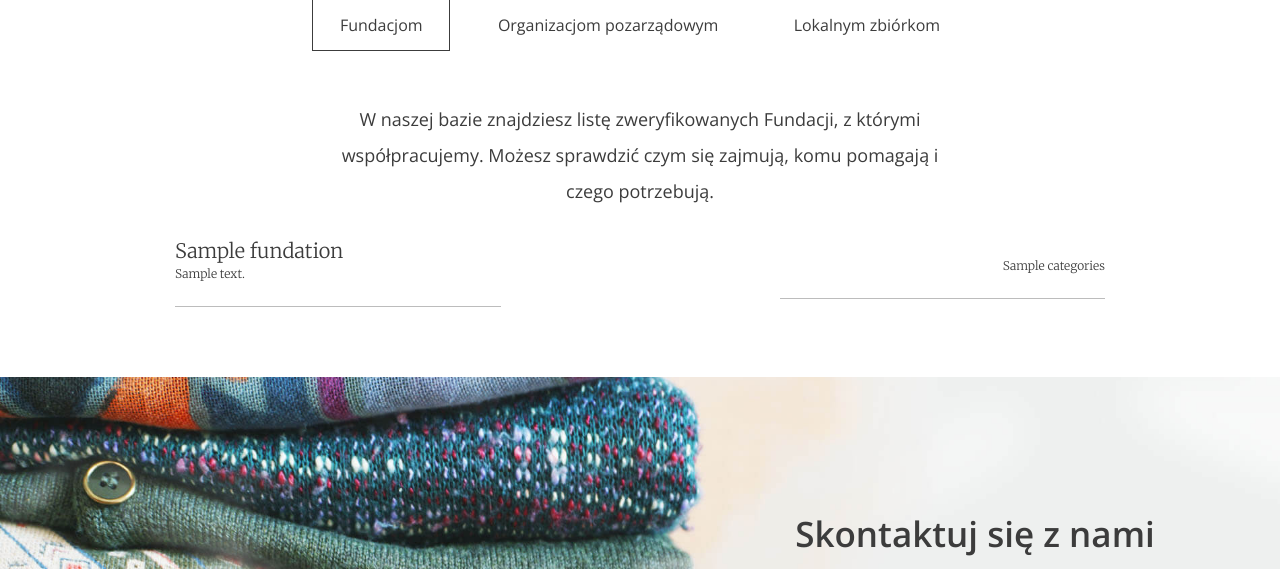
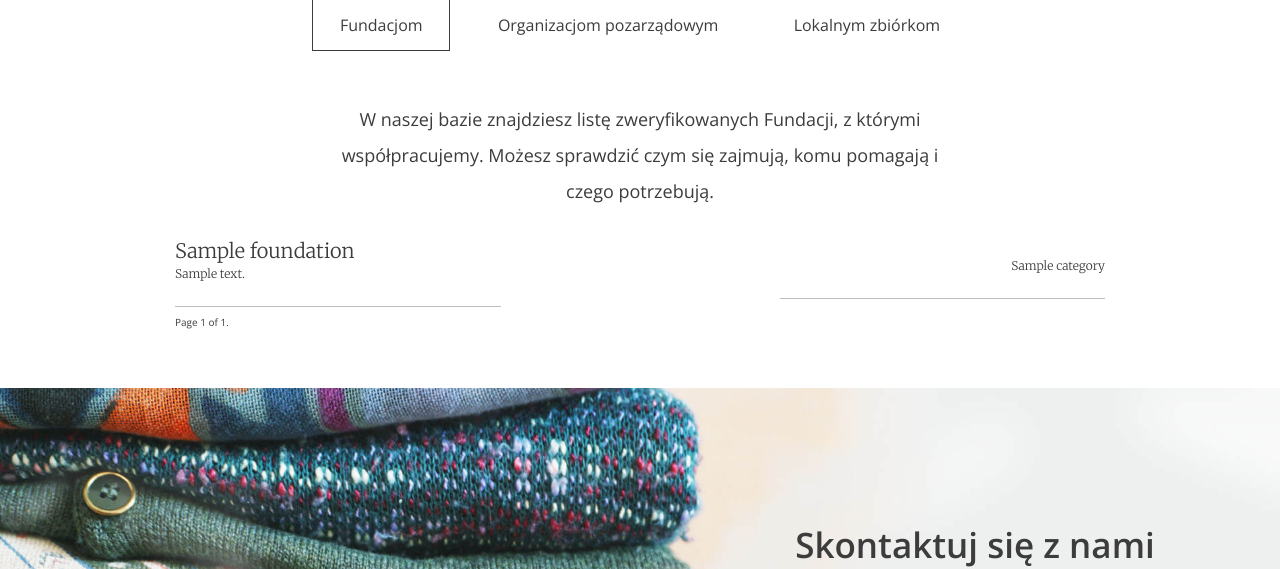
Before and after one commit to SwiderskJ/Give-it-to-good-hands, a Django app: template templates/index.html in a window 1280 px wide. Shown: the part 2719-3288 px from the top of the page. Run offline with Django 4.2, Linux system fonts and the light colour scheme; the template is opened without the code that fills it: most values are stand-ins (such as "Sample title", 1, 10 or a date in 2020).

Commit message:
Update index.html

```diff
--- a/templates/index.html
+++ b/templates/index.html
@@ -89,125 +89,123 @@
       <h2>Komu pomagamy?</h2>
 
       <ul class="help--buttons">
-        <li data-id="1"><a href="#help" class="btn btn--without-border active">Fundacjom</a></li>
-        <li data-id="2"><a href="#help" class="btn btn--without-border">Organizacjom pozarządowym</a></li>
-        <li data-id="3"><a href="#help" class="btn btn--without-border">Lokalnym zbiórkom</a></li>
+        <li data-id="1"><a href="#" class="btn btn--without-border active">Fundacjom</a></li>
+        <li data-id="2"><a href="#" class="btn btn--without-border">Organizacjom pozarządowym</a></li>
+        <li data-id="3"><a href="#" class="btn btn--without-border">Lokalnym zbiórkom</a></li>
       </ul>
 
       <!-- SLIDE 1 -->
-      <div class="help--slides active" data-id="1">
-        <p>W naszej bazie znajdziesz listę zweryfikowanych Fundacji, z którymi współpracujemy.
-            Możesz sprawdzić czym się zajmują, komu pomagają i czego potrzebują.</p>
+      <div class="help--slides active" data-id="1" id="foundations">
+        <p>W naszej bazie znajdziesz listę zweryfikowanych Fundacji, z którymi współpracujemy. Możesz sprawdzić czym
+            się zajmują, komu pomagają i czego potrzebują.</p>
 
         <ul class="help--slides-items">
-          {% for fundation in fundations %}
+            {% for foundation in foundations %}
               <li>
                 <div class="col">
-                  <div class="title">{{ fundation.name}}</div>
-                  <div class="subtitle">{{ fundation.description }}</div>
+                  <div class="title">{{ foundation.name }}</div>
+                  <div class="subtitle">{{ foundation.description }}</div>
                 </div>
 
-                <div class="col"><div class="text">{{ fundation.categories }}</div></div>
+                <div class="col"><div class="text">{% for category in foundation.categories.all  %}{{ category.name }}
+                {% endfor %}</div></div>
               </li>
             {% endfor %}
 
         </ul>
-        <!-- Pagination
-        <ul class="help--slides-pagination">
-          <li><a href="#" class="btn btn--small btn--without-border active" data-page="1">1</a></li>
-          <li><a href="#" class="btn btn--small btn--without-border" data-page="2">2</a></li>
-          <li><a href="#" class="btn btn--small btn--without-border" data-page="3">3</a></li>
-        </ul>
-        -->
+      <div class="pagination">
+        <span class="step-links">
+            {% if foundations.has_previous %}
+                <a href="?page=1">&laquo; first</a>
+                <a href="?page={{ foundations.previous_page_number }}">previous</a>
+            {% endif %}
+
+            <span class="current">
+                Page {{ foundations.number }} of {{ foundations.paginator.num_pages }}.
+            </span>
+
+            {% if foundations.has_next %}
+                <a href="?page={{ foundations.next_page_number }}">next</a>
+                <a href="?page={{ foundations.paginator.num_pages }}">last &raquo;</a>
+        {% endif %}
+        </span>
+      </div>
+
       </div>
 
 
       <!-- SLIDE 2 -->
       <div class="help--slides" data-id="2">
         <p>
-          Lorem ipsum dolor, sit amet consectetur adipisicing elit. Hic officiis mollitia dolor, neque aspernatur
-            accusamus debitis. Ducimus, officia. Quia, sunt illum! Non iste placeat ab ipsum alias
-          quos suscipit corporis!
+          W naszej bazie znajdziesz listę zweryfikowanych Orgaznizacji pozarządowych, z którymi współpracujemy. Możesz
+            sprawdzić czym się zajmują, komu pomagają i czego potrzebują.
         </p>
         <ul class="help--slides-items">
+            {% for organization in organizations %}
               <li>
                 <div class="col">
-              <div class="title">Organizacja 1</div>
-              <div class="subtitle">Lorem ipsum dolor sit amet consectetur.</div>
+                  <div class="title">{{ organization.name }}</div>
+                  <div class="subtitle">{{ organization.description }}</div>
                 </div>
 
-            <div class="col"><div class="text">Lorem ipsum dolor sit amet consectetur adipisicing elit.</div></div>
+                <div class="col"><div class="text">{% for category in organization.categories.all %}{{ category.name }}
+                {% endfor %}</div></div>
               </li>
+            {% endfor %}
+        </ul>
+      <div class="pagination">
+        <span class="step-links">
+            {% if organizations.has_previous %}
+                <a href="?page=1">&laquo; first</a>
+                <a href="?page={{ organizations.previous_page_number }}">previous</a>
+            {% endif %}
 
-          <li>
-            <div class="col">
-              <div class="title">Organizacja 2</div>
-              <div class="subtitle">Lorem ipsum dolor sit amet consectetur.</div>
+            <span class="current">
+                Page {{ organizations.number }} of {{ organizations.paginator.num_pages }}.
+            </span>
+
+            {% if organizations.has_next %}
+                <a href="?page={{ organizations.next_page_number }}">next</a>
+                <a href="?page={{ organizations.paginator.num_pages }}">last &raquo;</a>
+        {% endif %}
+        </span>
       </div>
 
-            <div class="col"><div class="text">Lorem ipsum dolor sit amet consectetur adipisicing elit.</div></div>
-          </li>
-
-          <li>
-            <div class="col">
-              <div class="title">Organizacja 3</div>
-              <div class="subtitle">Lorem ipsum dolor sit amet consectetur.</div>
-            </div>
-
-            <div class="col"><div class="text">Lorem ipsum dolor sit amet consectetur adipisicing elit.</div></div>
-          </li>
-
-          <li>
-            <div class="col">
-              <div class="title">Organizacja 4</div>
-              <div class="subtitle">Lorem ipsum dolor sit amet consectetur.</div>
-            </div>
-
-            <div class="col"><div class="text">Lorem ipsum dolor sit amet consectetur adipisicing elit.</div></div>
-          </li>
-        </ul>
-
-        <!-- Pagination
-        <ul class="help--slides-pagination">
-          <li><a href="#" class="btn btn--small btn--without-border active" data-page="1">1</a></li>
-          <li><a href="#" class="btn btn--small btn--without-border" data-page="2">2</a></li>
-          <li><a href="#" class="btn btn--small btn--without-border" data-page="3">3</a></li>
-          <li><a href="#" class="btn btn--small btn--without-border" data-page="4">4</a></li>
-          <li><a href="#" class="btn btn--small btn--without-border" data-page="5">5</a></li>
-        </ul>
-        -->
       </div>
 
       <!-- SLIDE 3 -->
       <div class="help--slides" data-id="3">
-        <p>Lorem ipsum dolor sit amet, his ocurreret persequeris ea, ad utinam laudem duo. Verterem adipisci partiendo
-            eos ne, ea his reque quaeque recteque, ne quo lobortis intellegam.</p>
+        <p>W naszej bazie znajdziesz listę zweryfikowanych lokalnych zbiórek, z którymi współpracujemy. Możesz sprawdzić
+            czym się zajmują, komu pomagają i czego potrzebują</p>
         <ul class="help--slides-items">
+            {% for collection in collections %}
               <li>
                 <div class="col">
-              <div class="title">Lokalna zbiórka 1</div>
-              <div class="subtitle">Lorem ipsum dolor sit amet consectetur.</div>
+                  <div class="title">{{ collection.name }}</div>
+                  <div class="subtitle">{{ collection.description }}</div>
                 </div>
 
-            <div class="col"><div class="text">Lorem ipsum dolor sit amet consectetur adipisicing elit.</div></div>
+                <div class="col"><div class="text">{% for category in collection.categories.all %}{{ category.name }}
+                {% endfor %}</div></div>
               </li>
+            {% endfor %}
+        </ul>
+      <div class="pagination">
+        <span class="step-links">
+            {% if collections.has_previous %}
+                <a href="?page=1">&laquo; first</a>
+                <a href="?page={{ collections.previous_page_number }}">previous</a>
+            {% endif %}
 
-          <li>
-            <div class="col">
-              <div class="title">Lokalna zbiórka 2</div>
-              <div class="subtitle">Lorem ipsum dolor sit amet consectetur.</div>
-            </div>
+            <span class="current">
+                Page {{ collections.number }} of {{ collections.paginator.num_pages }}.
+            </span>
 
-            <div class="col"><div class="text">Lorem ipsum dolor sit amet consectetur adipisicing elit.</div></div>
-          </li>
-        </ul>
-
-        <!-- Pagination
-        <ul class="help--slides-pagination">
-          <li><a href="#" class="btn btn--small btn--without-border active" data-page="1">1</a></li>
-          <li><a href="#" class="btn btn--small btn--without-border" data-page="2">2</a></li>
-        </ul>
-        -->
-      </div>
+            {% if collections.has_next %}
+                <a href="?page={{ collections.next_page_number }}">next</a>
+                <a href="?page={{ collections.paginator.num_pages }}">last &raquo;</a>
+        {% endif %}
+        </span>
+      </div></div>
     </section>
 {% endblock main %}
```
Lines whose indentation alone changed are shown as unchanged.
